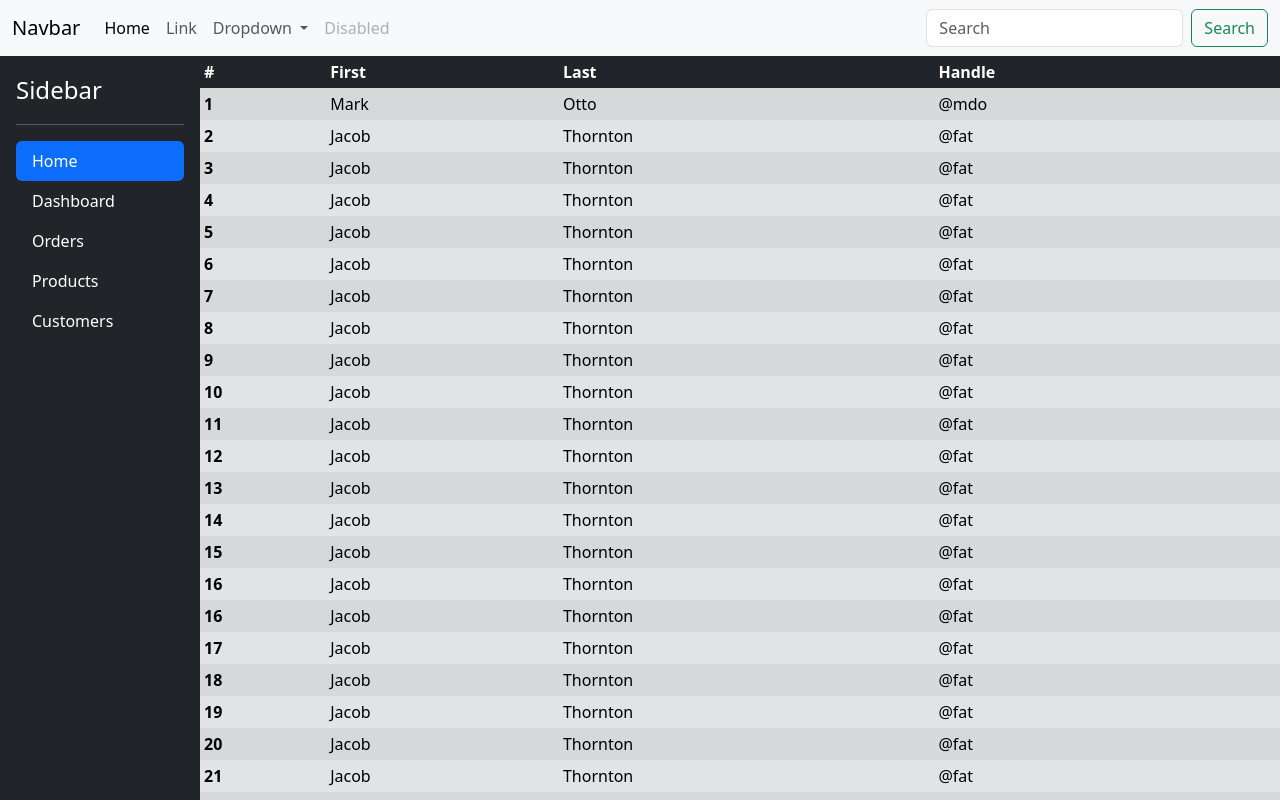
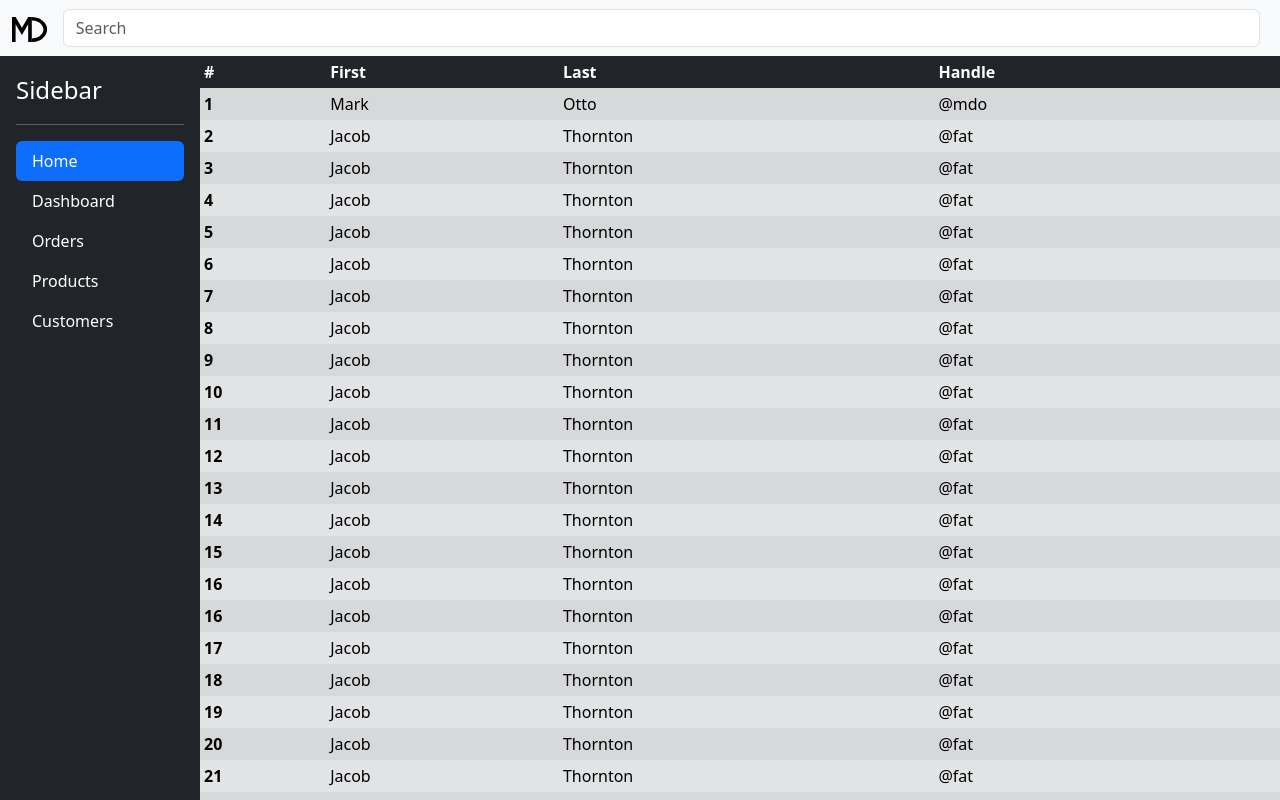
Before and after one commit to MarcosDelmoral/inventory_VanillaJS, a plain HTML site: page index.html in a window 1280 px wide. Drawn offline with nearby package versions, Linux system fonts and the light colour scheme.

Commit message:
Logo and searchbar

```diff
--- a/index.html
+++ b/index.html
@@ -19,43 +19,10 @@
     <div class="d-flex flex-column vh-cel">
         <nav class="navbar navbar-expand-lg bg-body-tertiary">
             <div class="container-fluid">
-                <a class="navbar-brand" href="#">Navbar</a>
-                <button class="navbar-toggler" type="button" data-bs-toggle="collapse"
-                    data-bs-target="#navbarSupportedContent" aria-controls="navbarSupportedContent"
-                    aria-expanded="false" aria-label="Toggle navigation">
-                    <span class="navbar-toggler-icon"></span>
-                </button>
-                <div class="collapse navbar-collapse" id="navbarSupportedContent">
-                    <ul class="navbar-nav me-auto mb-2 mb-lg-0">
-                        <li class="nav-item">
-                            <a class="nav-link active" aria-current="page" href="#">Home</a>
-                        </li>
-                        <li class="nav-item">
-                            <a class="nav-link" href="#">Link</a>
-                        </li>
-                        <li class="nav-item dropdown">
-                            <a class="nav-link dropdown-toggle" href="#" role="button" data-bs-toggle="dropdown"
-                                aria-expanded="false">
-                                Dropdown
-                            </a>
-                            <ul class="dropdown-menu">
-                                <li><a class="dropdown-item" href="#">Action</a></li>
-                                <li><a class="dropdown-item" href="#">Another action</a></li>
-                                <li>
-                                    <hr class="dropdown-divider">
-                                </li>
-                                <li><a class="dropdown-item" href="#">Something else here</a></li>
-                            </ul>
-                        </li>
-                        <li class="nav-item">
-                            <a class="nav-link disabled">Disabled</a>
-                        </li>
-                    </ul>
-                    <form class="d-flex" role="search">
-                        <input class="form-control me-2" type="search" placeholder="Search" aria-label="Search">
-                        <button class="btn btn-outline-success" type="submit">Search</button>
-                    </form>
-                </div>
+                <a class="navbar-brand" href="#"><img style="max-height: 25px;" class="" src="assets/img/MD-LOGO.svg" alt=""></a>
+                <form class="d-flex flex-grow-1" role="search">
+                    <input class="form-control me-2" type="search" placeholder="Search" aria-label="Search">
+                </form>
             </div>
         </nav>
         <main class="d-flex flex-grow-1">
@@ -366,7 +333,6 @@
                 <a href=""><span class="mdi mdi-account"></span></a>
             </div>
         </div>
-
     </div>
     <script src="https://cdn.jsdelivr.net/npm/bootstrap@5.3.0-alpha3/dist/js/bootstrap.bundle.min.js"
         integrity="sha384-ENjdO4Dr2bkBIFxQpeoTz1HIcje39Wm4jDKdf19U8gI4ddQ3GYNS7NTKfAdVQSZe"
```
Also changed, not shown: assets/img/MD-LOGO.svg (added).
